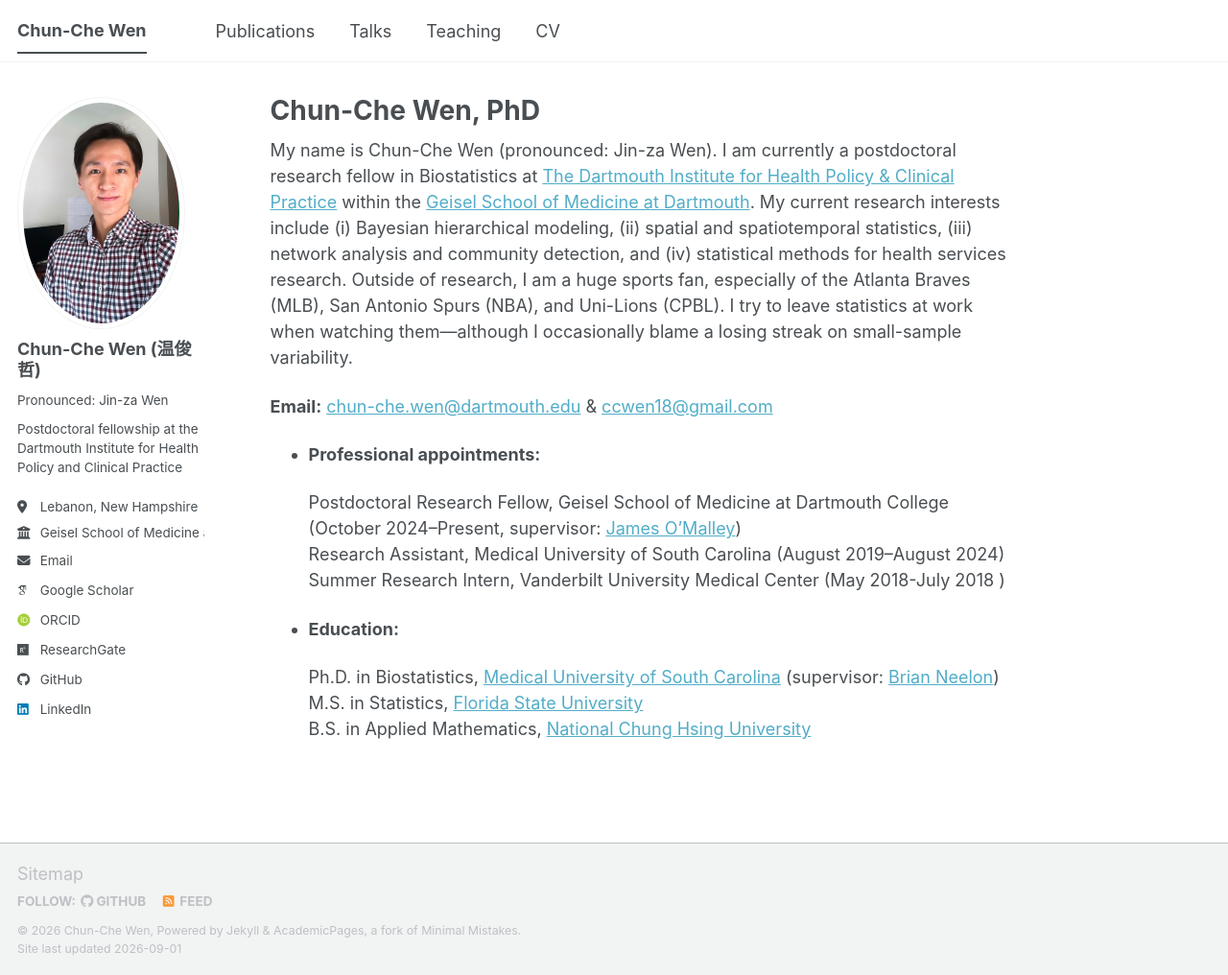
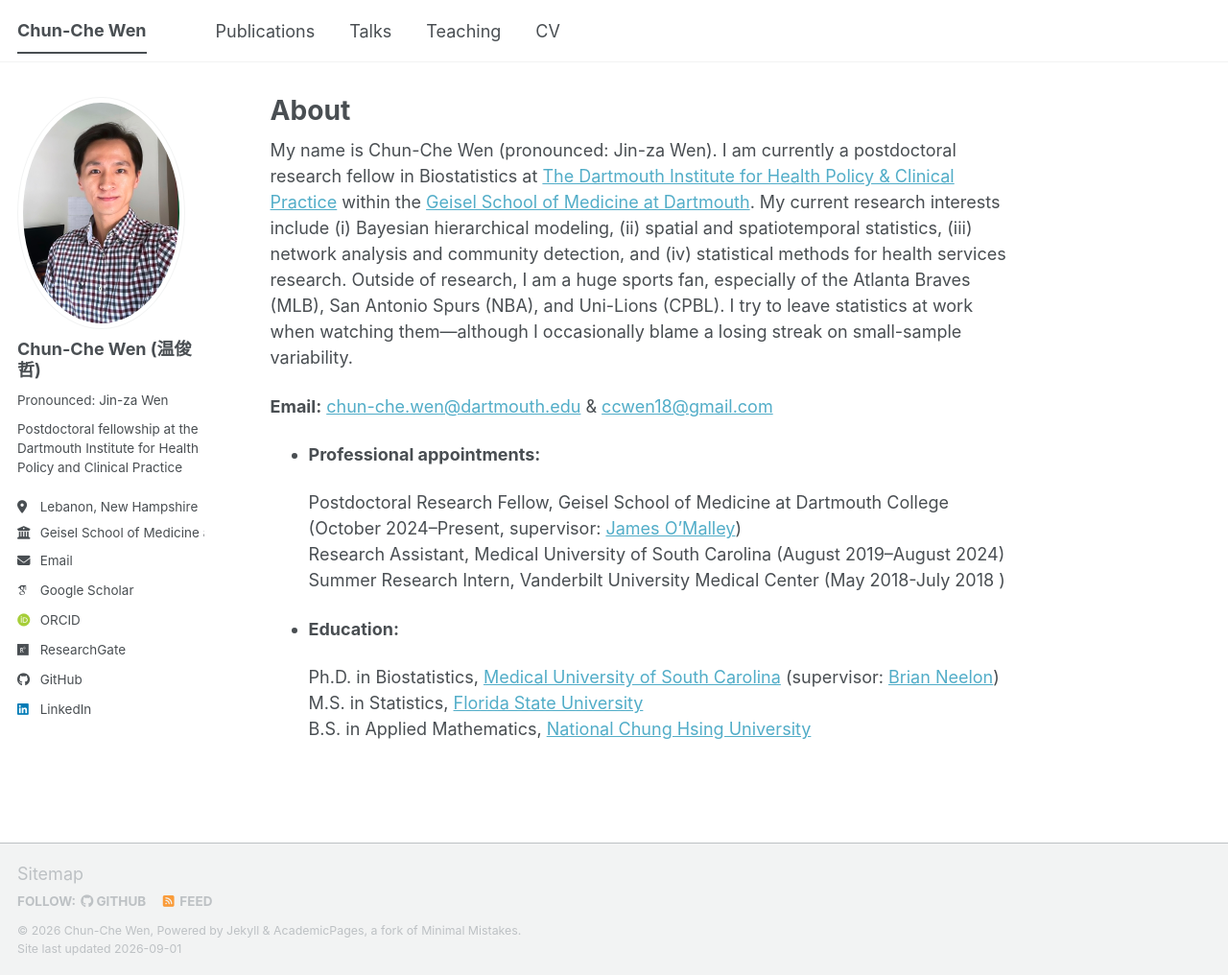
Before and after one commit to chunchewen/chunchewen, a Jekyll site: the page built from _pages/about.md, in a window 1280 px wide and 1016 px high. Shown: the whole window at 96% size. Built offline with Jekyll 4.4.1, drawn with Linux system fonts in a browser that asks for light colours; some web fonts are replaced; a script bundle is joined from its source files by our own code; library files that are not in the unit come from our copies.

Commit message:
Update about.md

```diff
--- a/_pages/about.md
+++ b/_pages/about.md
@@ -1,6 +1,6 @@
 ---
 permalink: /
-title: "Chun-Che Wen, PhD"
+title: "About"
 author_profile: true
 redirect_from:
   - /about/
```
